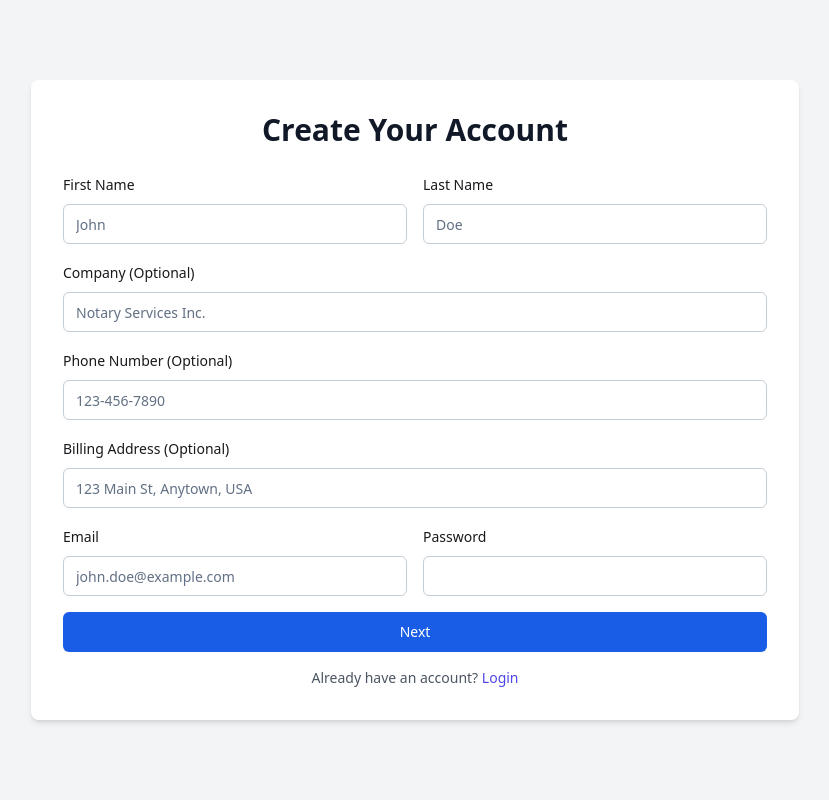
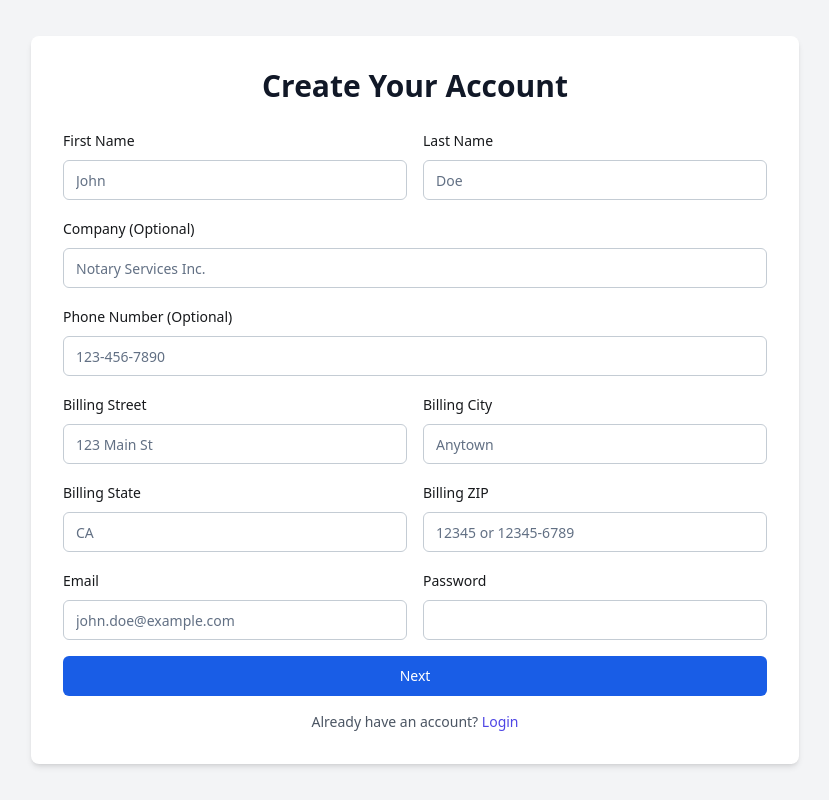
Before and after one commit to bry1448921/NSA-Manager-Pro, a React (Vite) app: page /register in a window 1280 px wide. Shown: the whole page, without its empty margins (225-1054 px from the left). Built offline with nearby package versions, Linux system fonts and the light colour scheme.

Commit message:
[dyad] Require full billing address in registration - wrote 1 file(s)

```diff
--- a/src/pages/RegisterPage.tsx
+++ b/src/pages/RegisterPage.tsx
@@ -26,7 +26,15 @@ const registerFormSchema = z.object({
   last_name: z.string().min(1, { message: 'Last name is required.' }),
   company: z.string().optional().or(z.literal('')),
   phone_number: z.string().optional().or(z.literal('')),
-  billing_address: z.string().optional().or(z.literal('')),
+  billing_street: z.string().min(1, { message: 'Street address is required.' }),
+  billing_city: z.string().min(1, { message: 'City is required.' }),
+  billing_state: z
+    .string()
+    .min(2, { message: 'State must be 2 characters.' })
+    .max(2, { message: 'State must be 2 characters.' }),
+  billing_zip: z
+    .string()
+    .regex(/^\d{5}(-\d{4})?$/, { message: 'ZIP must be 5 digits or ZIP+4 (12345 or 12345-6789).' }),
   email: z.string().email({ message: 'Invalid email address.' }),
   password: z.string().min(6, { message: 'Password must be at least 6 characters.' }),
 });
@@ -109,7 +117,10 @@ const RegisterPage: React.FC = () => {
       last_name: '',
       company: '',
       phone_number: '',
-      billing_address: '',
+      billing_street: '',
+      billing_city: '',
+      billing_state: '',
+      billing_zip: '',
       email: '',
       password: '',
     },
@@ -118,6 +129,9 @@ const RegisterPage: React.FC = () => {
   const onRegisterNext = async (values: RegisterFormValues) => {
     setIsSubmitting(true);
     try {
+      // Combine split billing fields into a single string for Supabase metadata/profile trigger
+      const combinedBillingAddress = `${values.billing_street}, ${values.billing_city}, ${values.billing_state} ${values.billing_zip}`;
+
       const { data, error } = await supabase.auth.signUp({
         email: values.email,
         password: values.password,
@@ -127,7 +141,7 @@ const RegisterPage: React.FC = () => {
             last_name: values.last_name,
             company: values.company,
             phone_number: values.phone_number,
-            billing_address: values.billing_address,
+            billing_address: combinedBillingAddress,
           },
         },
       });
@@ -257,19 +271,62 @@ const RegisterPage: React.FC = () => {
                     </FormItem>
                   )}
                 />
+                <div className="grid md:grid-cols-2 gap-4">
                   <FormField
                     control={form.control}
-                  name="billing_address"
+                    name="billing_street"
                     render={({ field }) => (
                       <FormItem>
-                      <FormLabel>Billing Address (Optional)</FormLabel>
+                        <FormLabel>Billing Street</FormLabel>
                         <FormControl>
-                        <Input placeholder="123 Main St, Anytown, USA" {...field} />
+                          <Input placeholder="123 Main St" {...field} />
                         </FormControl>
                         <FormMessage />
                       </FormItem>
                     )}
                   />
+                  <FormField
+                    control={form.control}
+                    name="billing_city"
+                    render={({ field }) => (
+                      <FormItem>
+                        <FormLabel>Billing City</FormLabel>
+                        <FormControl>
+                          <Input placeholder="Anytown" {...field} />
+                        </FormControl>
+                        <FormMessage />
+                      </FormItem>
+                    )}
+                  />
+                </div>
+                <div className="grid md:grid-cols-2 gap-4">
+                  <FormField
+                    control={form.control}
+                    name="billing_state"
+                    render={({ field }) => (
+                      <FormItem>
+                        <FormLabel>Billing State</FormLabel>
+                        <FormControl>
+                          <Input placeholder="CA" maxLength={2} {...field} />
+                        </FormControl>
+                        <FormMessage />
+                      </FormItem>
+                    )}
+                  />
+                  <FormField
+                    control={form.control}
+                    name="billing_zip"
+                    render={({ field }) => (
+                      <FormItem>
+                        <FormLabel>Billing ZIP</FormLabel>
+                        <FormControl>
+                          <Input placeholder="12345 or 12345-6789" {...field} />
+                        </FormControl>
+                        <FormMessage />
+                      </FormItem>
+                    )}
+                  />
+                </div>
                 <div className="grid md:grid-cols-2 gap-4">
                   <FormField
                     control={form.control}
```
Lines whose indentation alone changed are shown as unchanged.
